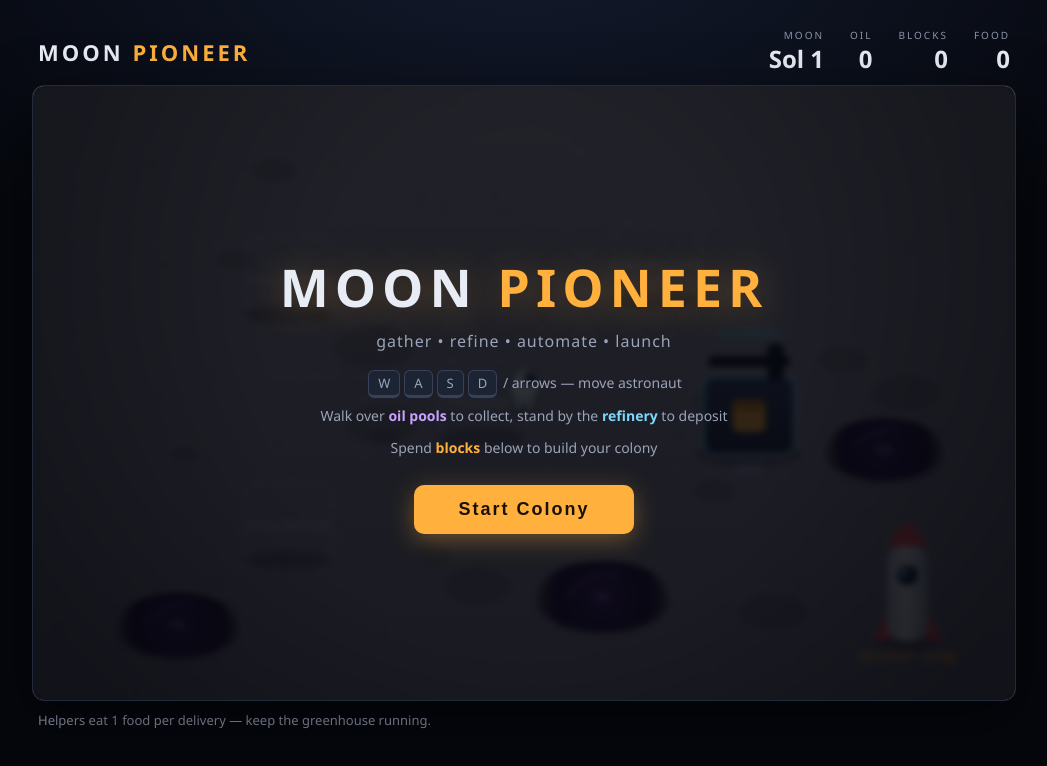
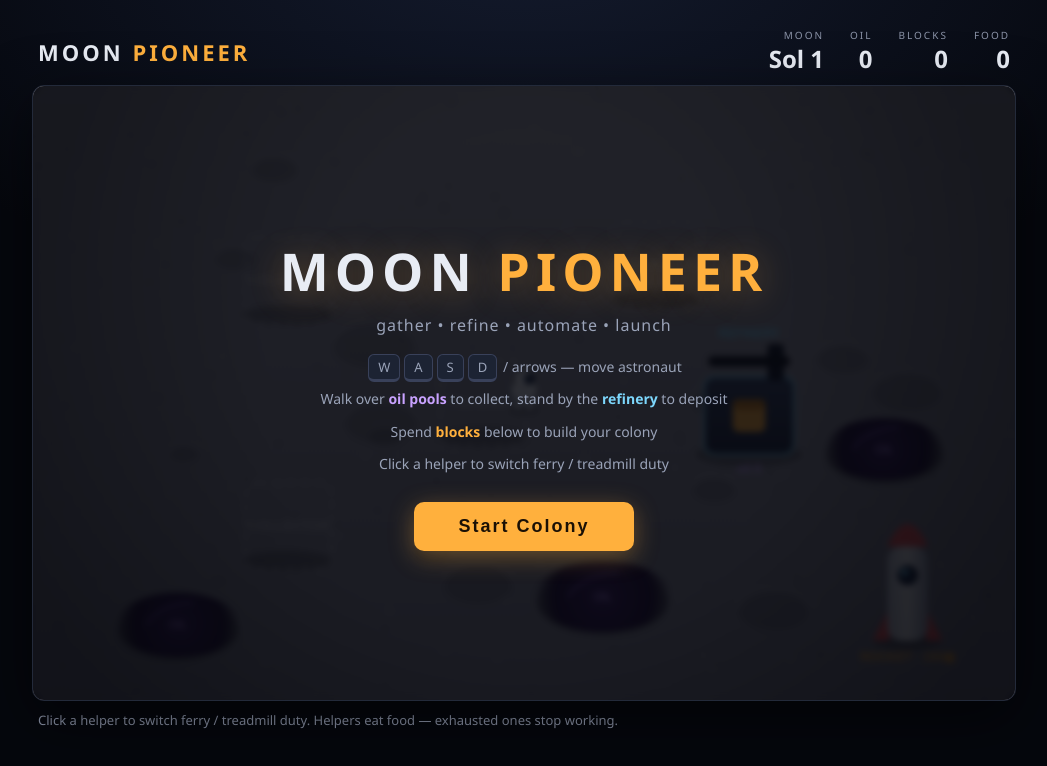
Before and after one commit to kothalokesh1234/moon-pioneer, a plain HTML site: page index.html in a window 1280 px wide. Shown: the whole page, without its empty margins (116-1163 px from the left). Drawn offline with Linux system fonts and the light colour scheme.

Commit message:
Moon Pioneer v2: treadmill runners, helper stamina, bigger colony

```diff
--- a/index.html
+++ b/index.html
@@ -29,6 +29,7 @@
             <div><kbd>W</kbd><kbd>A</kbd><kbd>S</kbd><kbd>D</kbd> / arrows — move astronaut</div>
             <div>Walk over <b class="c-oil">oil pools</b> to collect, stand by the <b class="c-ref">refinery</b> to deposit</div>
             <div>Spend <b class="c-blk">blocks</b> below to build your colony</div>
+            <div>Click a helper to switch ferry / treadmill duty</div>
           </div>
           <button id="startBtn">Start Colony</button>
         </div>
@@ -48,7 +49,7 @@
     </div>
 
     <footer id="hud-bottom">
-      <span id="tip">Helpers eat 1 food per delivery — keep the greenhouse running.</span>
+      <span id="tip">Click a helper to switch ferry / treadmill duty. Helpers eat food — exhausted ones stop working.</span>
       <span id="warn" class="hidden"></span>
     </footer>
   </div>
```
